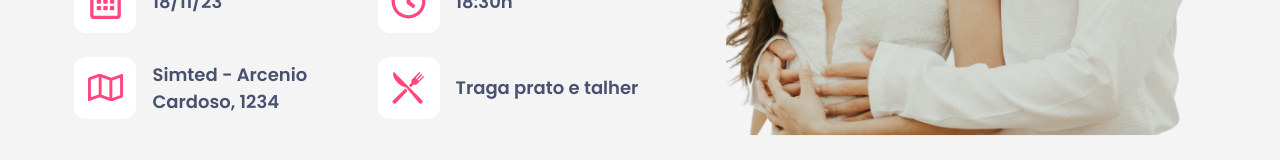
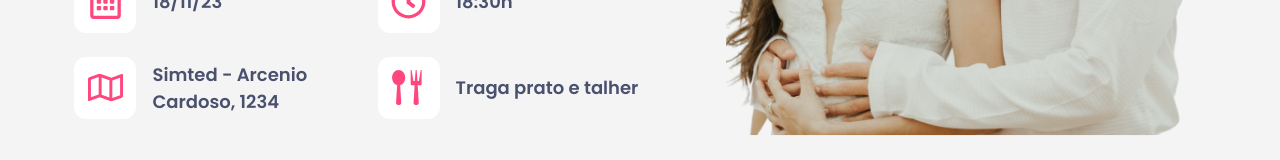
Before and after one commit to NewmarLucas/convite-casamento, a Next.js app: page / in a window 1280 px wide. Shown: the part 575-735 px from the top of the page. Built offline with nearby package versions, Linux system fonts and the light colour scheme.

Commit message:
mudando icone

```diff
--- a/src/pages/index.tsx
+++ b/src/pages/index.tsx
@@ -1,7 +1,7 @@
 import React from 'react';
 import Image from 'next/image';
 
-import { GiKnifeFork } from '@react-icons/all-files/gi/GiKnifeFork';
+import { ImSpoonKnife } from '@react-icons/all-files/im/ImSpoonKnife';
 import { FaRegMap } from '@react-icons/all-files/fa/FaRegMap';
 import { FaRegCalendarAlt } from '@react-icons/all-files/fa/FaRegCalendarAlt';
 import { FaRegClock } from '@react-icons/all-files/fa/FaRegClock';
@@ -30,7 +30,7 @@ const infos = [
   },
   {
     text: 'Traga prato e talher',
-    icon: <GiKnifeFork size={35} color={'var(--main-color)'} />,
+    icon: <ImSpoonKnife size={35} color={'var(--main-color)'} />,
   },
 ];
 
```
